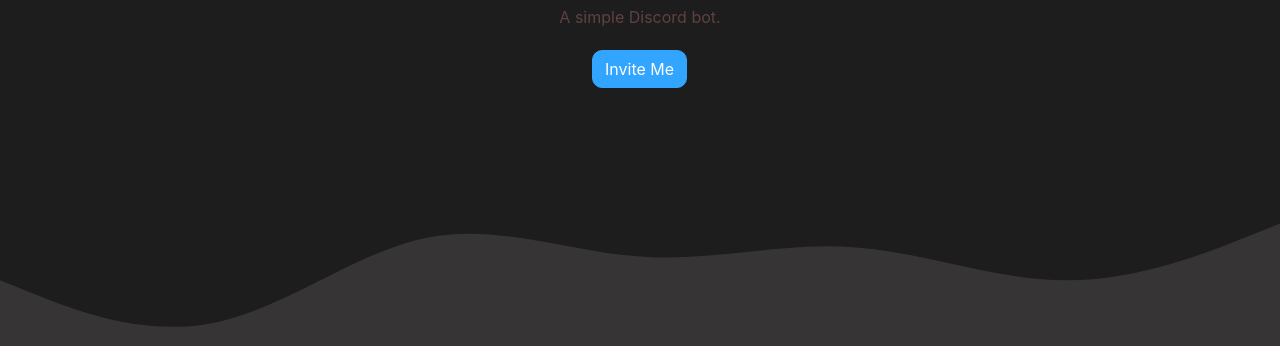
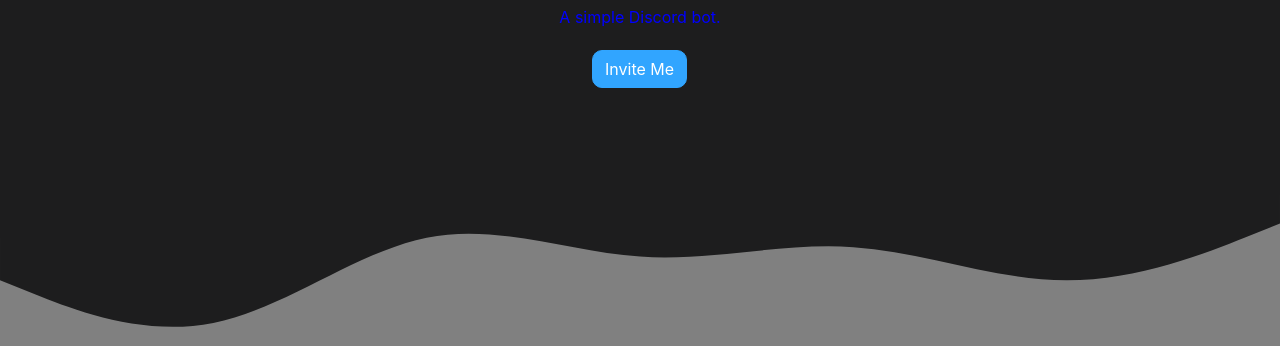
Before and after one commit to DevSimpler/website, a plain HTML site: page index.html in a window 1280 px wide. Shown: the part 345-691 px from the top of the page. Drawn offline with nearby package versions, Linux system fonts and the light colour scheme; files whose address does not match are found by name.

Commit message:
Update styles.css

```diff
--- a/assets/css/styles.css
+++ b/assets/css/styles.css
@@ -1,10 +1,10 @@
 :root {
   --main-color: #31a5ff;
   --background: #1d1d1e;
-  --secondary: rgb(54, 52, 52);
+  --secondary: #808080;
   --link: #31a5ff;
   --text-color: #fff;
-  --secondary-text-color: rgb(96, 65, 65);
+  --secondary-text-color: #0000FF	;
 }
 
 /* scroll bar */
```
